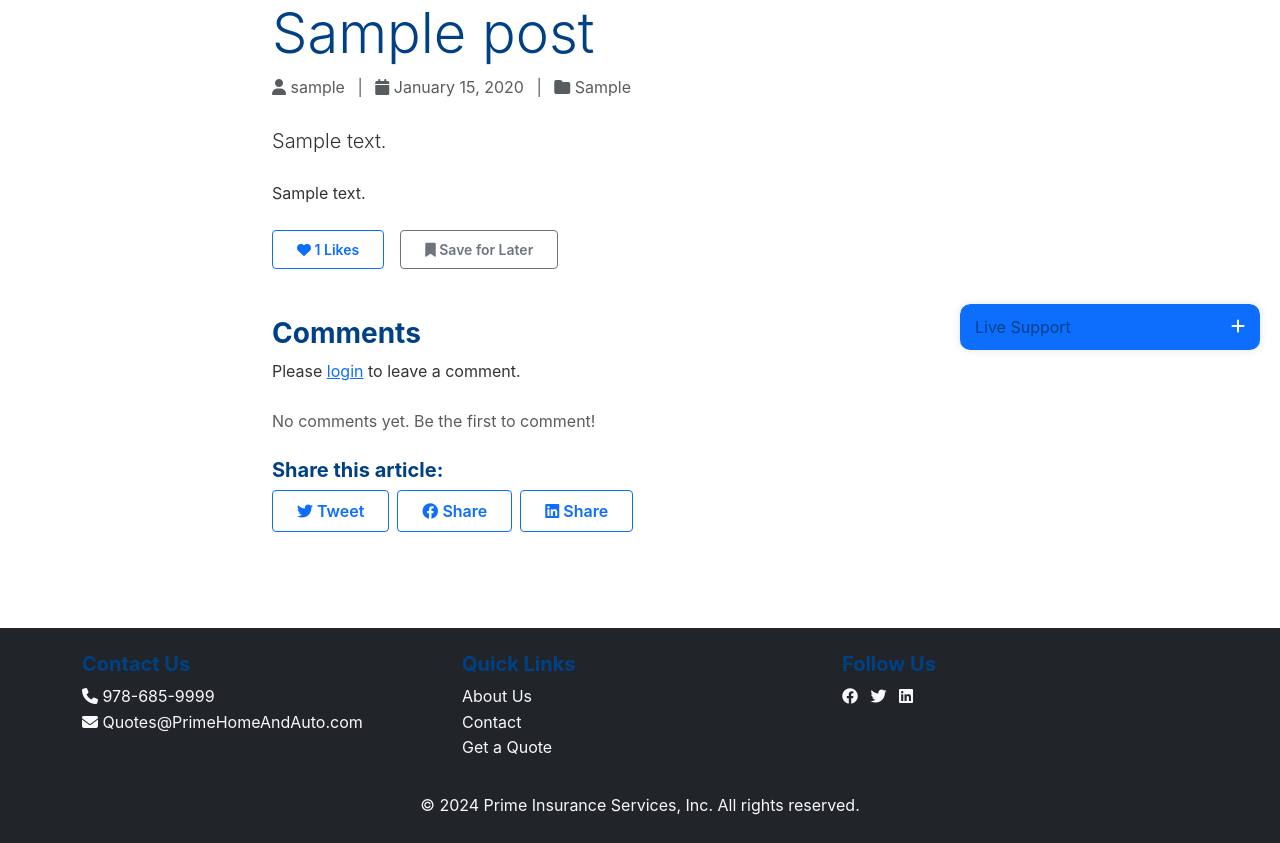
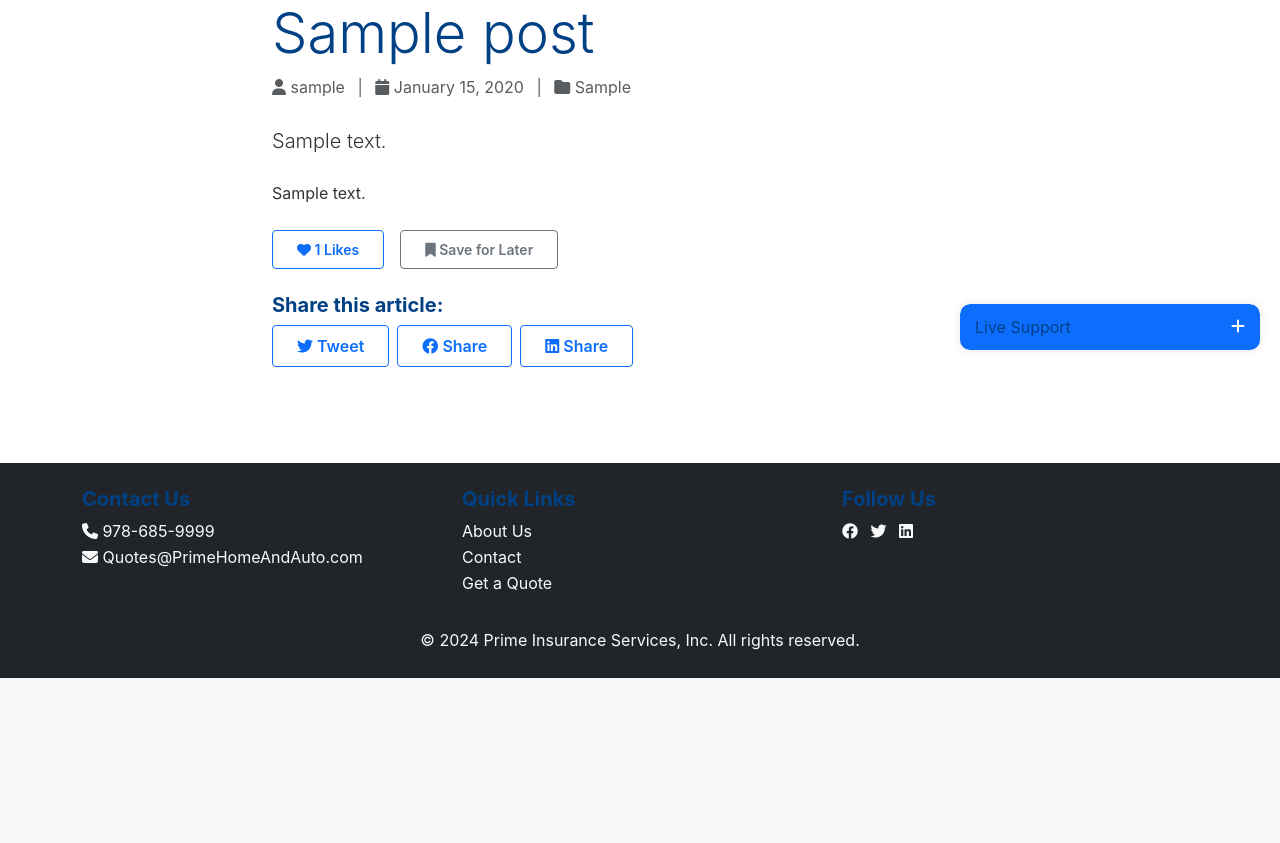
Before and after one commit to ccandelora/SEOPerfection, a Flask app: template templates/blog/post.html in a window 1280 px wide. Shown: the part 430-1273 px from the top of the page. After the commit the page ends 1108 px from the top, so only its background shows below. Run offline with Flask 3, Linux system fonts and the light colour scheme; the template is opened without the code that fills it: values that come from a table or form of the project are taken from there, others are empty; tables that the repository leaves empty hold one stand-in row (values such as "Sample post"); grey boxes marked "Sample" are stand-in pictures; data that the repository does not hold is empty; some libraries are stand-ins or nearby versions.

Commit message:
Agent query: Can you verify if the blog post page loads without errors and shows the like and save buttons?
Remove post comments section and social sharing buttons.

Screenshot: https://storage.googleapis.com/screenshot-production-us-central1/8837a8ce-5c91-4b82-a5a9-dc91a1823feb/9a66dd5b-1b57-424d-beec-b00b68eb8b86.jpg

```diff
--- a/templates/blog/post.html
+++ b/templates/blog/post.html
@@ -42,7 +42,6 @@
                     {{ post.content | safe }}
                 </div>
 
-
                 <!-- Post Actions -->
                 <div class="post-actions mt-4 mb-4">
                     <div class="d-flex gap-3 align-items-center">
@@ -67,38 +66,6 @@
                                 <i class="fas fa-bookmark"></i> Save for Later
                             </a>
                         {% endif %}
-                    </div>
-                </div>
-
-                <!-- Comments Section -->
-                <div class="comments-section mt-5">
-                    <h3>Comments</h3>
-                    {% if current_user.is_authenticated %}
-                        <form method="POST" action="{{ url_for('add_comment', slug=post.slug) }}" class="mb-4">
-                            {{ comment_form.csrf_token }}
-                            <div class="mb-3">
-                                {{ comment_form.content(class="form-control", rows="3", placeholder="Share your thoughts...") }}
-                            </div>
-                            {{ comment_form.submit(class="btn btn-primary") }}
-                        </form>
-                    {% else %}
-                        <p>Please <a href="{{ url_for('login', next=request.path) }}">login</a> to leave a comment.</p>
-                    {% endif %}
-
-                    <div class="comments-list mt-4">
-                        {% for comment in post.comments.order_by(Comment.created_at.desc()).all() %}
-                            <div class="comment card mb-3">
-                                <div class="card-body">
-                                    <div class="d-flex justify-content-between">
-                                        <h6 class="card-subtitle mb-2 text-muted">{{ comment.user.username }}</h6>
-                                        <small class="text-muted">{{ comment.created_at.strftime('%B %d, %Y %I:%M %p') }}</small>
-                                    </div>
-                                    <p class="card-text">{{ comment.content }}</p>
-                                </div>
-                            </div>
-                        {% else %}
-                            <p class="text-muted">No comments yet. Be the first to comment!</p>
-                        {% endfor %}
                     </div>
                 </div>
 
```
